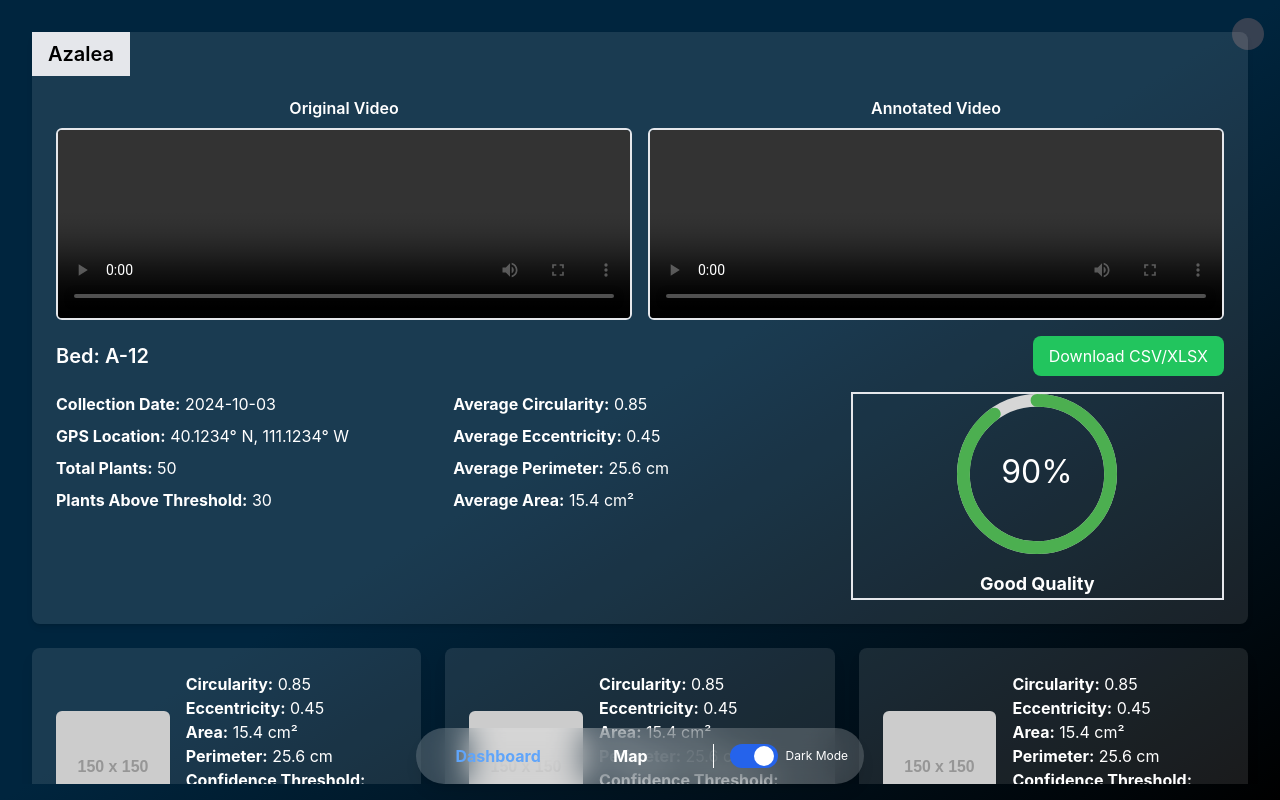
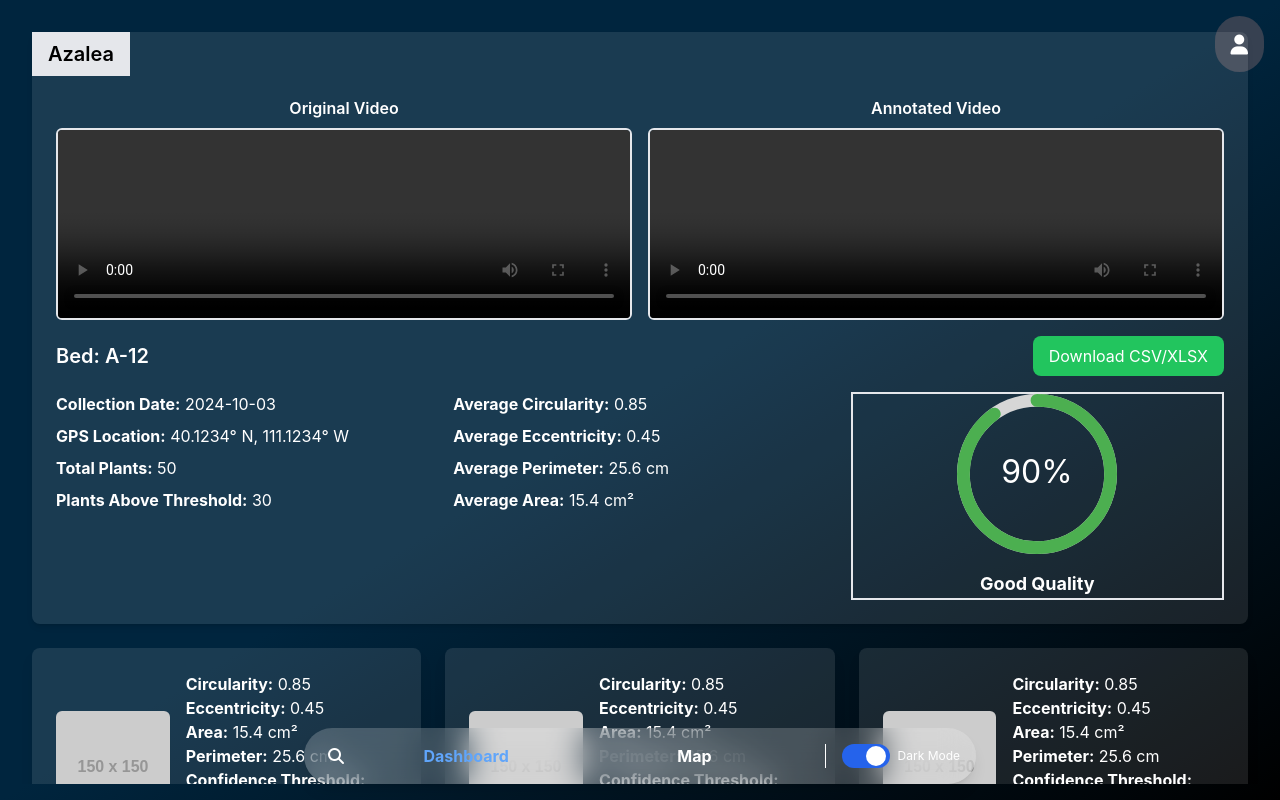
Before and after one commit to mohtasimhadi/OIM-client, a React (Create React App) app: page / in a window 1280 px wide. Built offline with nearby package versions, Linux system fonts and the light colour scheme.

Commit message:
updated dock

```diff
--- a/package.json
+++ b/package.json
@@ -3,6 +3,7 @@
   "version": "0.1.0",
   "private": true,
   "dependencies": {
+    "@fortawesome/fontawesome-free": "^6.6.0",
     "@headlessui/react": "^2.1.9",
     "@testing-library/jest-dom": "^5.17.0",
     "@testing-library/react": "^13.4.0",
--- a/src/components/Dock.tsx
+++ b/src/components/Dock.tsx
@@ -1,4 +1,5 @@
-import React from 'react';
+import React, { useState } from 'react';
+import '@fortawesome/fontawesome-free/css/all.min.css'; // Make sure this line is in your main entry file or here for icons
 
 interface BottomMenuProps {
   darkMode: boolean;
@@ -8,8 +9,46 @@ interface BottomMenuProps {
 }
 
 const Dock: React.FC<BottomMenuProps> = ({ darkMode, setDarkMode, currentPage, setCurrentPage }) => {
+  const [isSearching, setIsSearching] = useState<boolean>(false);
+  const [searchQuery, setSearchQuery] = useState<string>("");
+
   return (
-    <div className="fixed bottom-4 left-1/2 transform -translate-x-1/2 w-3/4 max-w-md flex justify-around items-center bg-white/20 text-white p-4 rounded-full shadow-lg backdrop-blur-lg">
+    <div
+      className={`fixed bottom-4 left-1/2 transform -translate-x-1/2 ${
+        isSearching ? 'w-full' : 'w-3/4'
+      } max-w-2xl flex items-center bg-white/20 text-white p-4 rounded-full shadow-lg backdrop-blur-lg transition-all duration-300 ease-in-out`}
+    >
+      {isSearching ? (
+        // Full Dock Search Bar
+        <div className="flex flex-1 items-center space-x-2 px-4">
+          <input
+            type="text"
+            value={searchQuery}
+            onChange={(e) => setSearchQuery(e.target.value)}
+            className="flex-1 bg-white/20 text-white px-4 py-2 rounded-lg outline-none"
+            placeholder="Search..."
+          />
+          <button
+            onClick={() => {
+              setIsSearching(false);
+              setSearchQuery("");
+            }}
+            className="text-white px-2"
+          >
+            <i className="fas fa-times"></i> {/* Close Icon */}
+          </button>
+        </div>
+      ) : (
+        // Regular Dock with Search Icon
+        <>
+          {/* Search Icon */}
+          <button
+            onClick={() => setIsSearching(true)}
+            className="text-white px-2"
+          >
+            <i className="fas fa-search"></i> {/* Search Icon */}
+          </button>
+
           {/* Navigation Buttons */}
           <button
             className={`flex-1 text-center transition-colors ${
@@ -47,6 +86,8 @@ const Dock: React.FC<BottomMenuProps> = ({ darkMode, setDarkMode, currentPage, s
             </div>
             <span className="text-xs">{darkMode ? 'Dark Mode' : 'Light Mode'}</span>
           </div>
+        </>
+      )}
     </div>
   );
 };
```
Also changed, not shown: 1 other file (tests, documents, lock files or other folders). Lines whose indentation alone changed are shown as unchanged.
